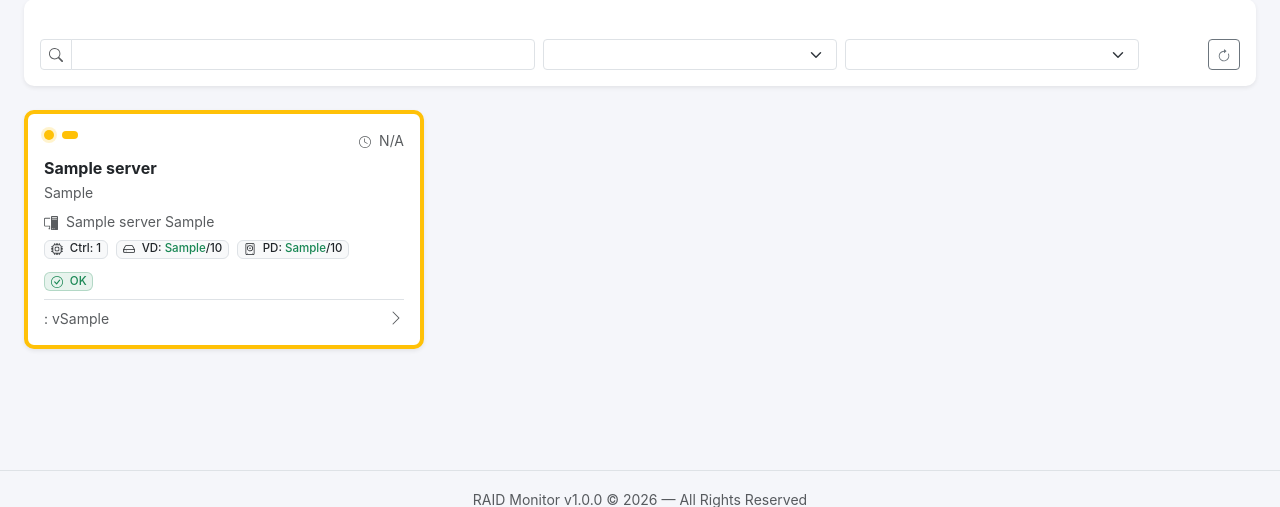
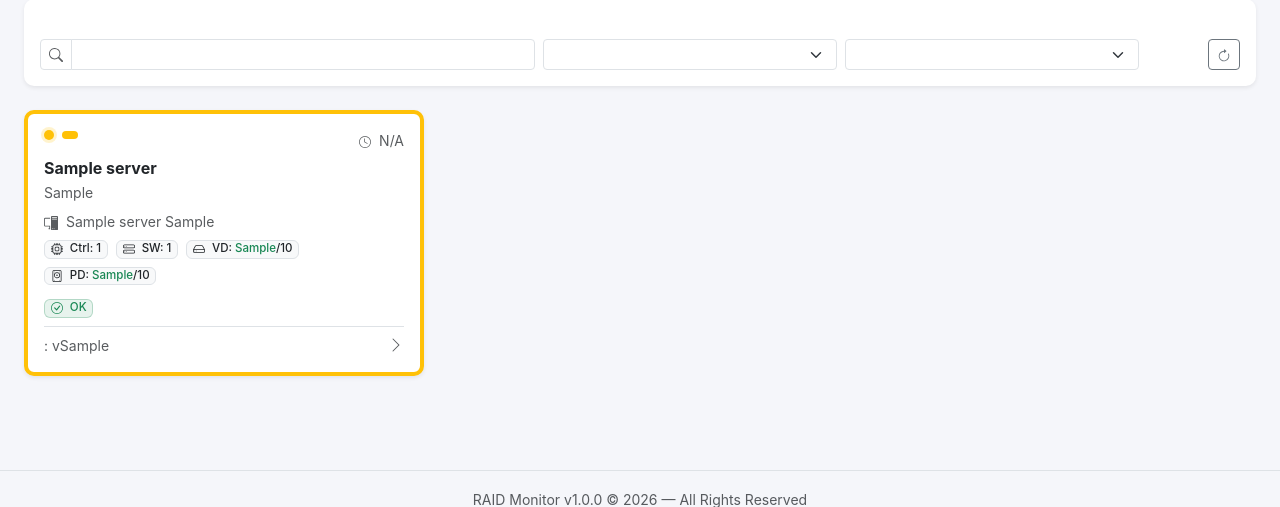
Before and after one commit to MrXrono/web_monitoring, a FastAPI app: template server/app/templates/dashboard.html in a window 1280 px wide. Shown: the part 225-732 px from the top of the page. Run offline with FastAPI, Linux system fonts and the light colour scheme; the template is opened without the code that fills it: most values are stand-ins (such as "Sample title", 1, 10 or a date in 2020); lists and menus that the app fills with data are empty; parts of the project's set-up code (start-up, migrations or seed data) failed here and were passed over; some libraries are stand-ins or nearby versions.

Commit message:
feat: add Software RAID count badge to server card on dashboard
Shows "SW: N" badge between Ctrl and VD in the server card when
the server has software RAID arrays. Hidden when count is 0.

Co-Authored-By: Claude Opus 4.6 <noreply@anthropic.com>

```diff
--- a/server/app/templates/components/server_card.html
+++ b/server/app/templates/components/server_card.html
@@ -55,6 +55,16 @@
             </svg>
             Ctrl: {{ server.controllers_count | default(0) }}
           </span>
+          {% if server.swraid_count is defined and server.swraid_count > 0 %}
+          <span class="badge bg-light text-dark border small-badge" title="{{ _('Software RAID') }}">
+            <svg xmlns="http://www.w3.org/2000/svg" width="12" height="12" fill="currentColor" class="bi bi-hdd-stack me-1" viewBox="0 0 16 16">
+              <path d="M14 10a1 1 0 0 1 1 1v1a1 1 0 0 1-1 1H2a1 1 0 0 1-1-1v-1a1 1 0 0 1 1-1h12zM2 9a2 2 0 0 0-2 2v1a2 2 0 0 0 2 2h12a2 2 0 0 0 2-2v-1a2 2 0 0 0-2-2H2z"/>
+              <path d="M5 11.5a.5.5 0 1 1-1 0 .5.5 0 0 1 1 0zm-2 0a.5.5 0 1 1-1 0 .5.5 0 0 1 1 0zM14 3a1 1 0 0 1 1 1v1a1 1 0 0 1-1 1H2a1 1 0 0 1-1-1V4a1 1 0 0 1 1-1h12zM2 2a2 2 0 0 0-2 2v1a2 2 0 0 0 2 2h12a2 2 0 0 0 2-2V4a2 2 0 0 0-2-2H2z"/>
+              <path d="M5 4.5a.5.5 0 1 1-1 0 .5.5 0 0 1 1 0zm-2 0a.5.5 0 1 1-1 0 .5.5 0 0 1 1 0z"/>
+            </svg>
+            SW: {{ server.swraid_count }}
+          </span>
+          {% endif %}
           <span class="badge bg-light text-dark border small-badge" title="{{ _('Virtual Drives') }}">
             <svg xmlns="http://www.w3.org/2000/svg" width="12" height="12" fill="currentColor" class="bi bi-hdd me-1" viewBox="0 0 16 16">
               <path d="M4.5 11a.5.5 0 1 0 0-1 .5.5 0 0 0 0 1zM3 10.5a.5.5 0 1 1-1 0 .5.5 0 0 1 1 0z"/>
--- a/server/app/web/routes.py
+++ b/server/app/web/routes.py
@@ -694,6 +694,7 @@ async def dashboard_page(
                 "vd_ok": vd_ok,
                 "pd_total": pd_total,
                 "pd_ok": pd_ok,
+                "swraid_count": len(srv.software_raids or []),
                 "health_status": health_status,
             })
 
```
